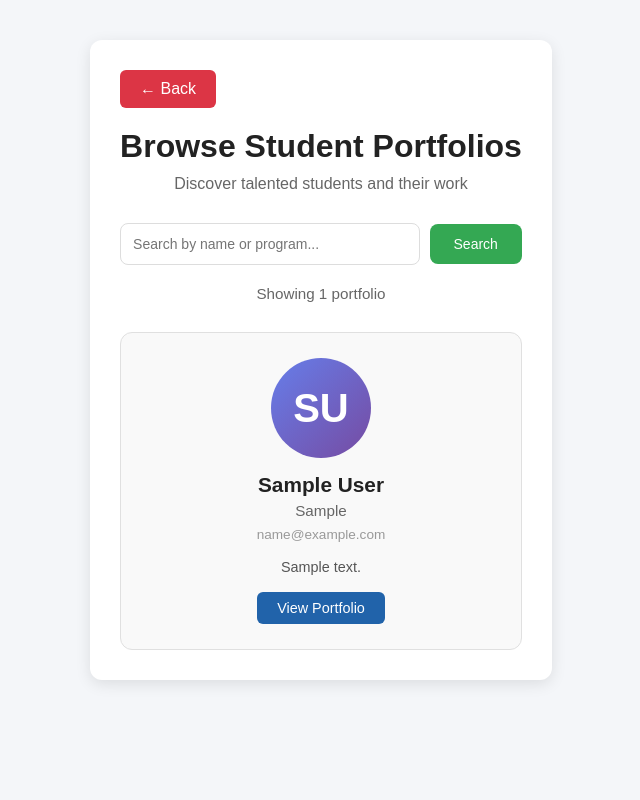
After one commit to ItZotic/php_act_3, a PHP site: page /browse.php in a window 1280 px wide. The commit adds this page. Shown: the whole page, without its empty margins (319-959 px from the left). Run offline with PHP 8.4, Linux system fonts and the light colour scheme; tables that the repository leaves empty or names only in its code hold one stand-in row (values such as "Sample post"); some libraries are stand-ins or nearby versions.

Commit message:
browse page for public view

```diff
--- /dev/null
+++ b/browse.php
@@ -0,0 +1,303 @@
+<?php
+require_once 'config.php';
+
+$db = Database::getInstance()->getConnection();
+$users = [];
+$searchQuery = "";
+
+try {
+    // Check if there's a search query
+    if (isset($_GET['search']) && !empty(trim($_GET['search']))) {
+        $searchQuery = sanitizeInput($_GET['search']);
+
+        // Search by name, username, or skills
+        $stmt = $db->prepare("
+            SELECT id, username, full_name, email, skills, education, bio
+            FROM users
+            WHERE (full_name ILIKE :search OR username ILIKE :search OR skills ILIKE :search OR education ILIKE :search)
+            AND full_name != ''
+            ORDER BY full_name ASC
+        ");
+        $stmt->execute(['search' => '%' . $searchQuery . '%']);
+    } else {
+        // Get all users with completed profiles
+        $stmt = $db->prepare("
+            SELECT id, username, full_name, email, skills, education, bio
+            FROM users
+            WHERE full_name != '' AND email != ''
+            ORDER BY full_name ASC
+        ");
+        $stmt->execute();
+    }
+
+    $users = $stmt->fetchAll();
+} catch (PDOException $e) {
+    error_log($e->getMessage());
+    $error = "Unable to load portfolios. Please try again later.";
+}
+?>
+<!DOCTYPE html>
+<html lang="en">
+<head>
+  <meta charset="UTF-8">
+  <meta name="viewport" content="width=device-width, initial-scale=1.0">
+  <title>Browse Student Portfolios</title>
+  <link rel="stylesheet" href="style.css">
+  <style>
+    .browse-container {
+      max-width: 900px;
+      margin: 40px auto;
+      padding: 30px;
+      background: #fff;
+      border-radius: 12px;
+      box-shadow: 0 4px 15px rgba(0, 0, 0, 0.1);
+    }
+
+    .browse-header {
+      text-align: center;
+      margin-bottom: 30px;
+    }
+
+    .browse-header h1 {
+      font-size: 2rem;
+      color: #222;
+      margin-bottom: 10px;
+    }
+
+    .search-box {
+      display: flex;
+      gap: 10px;
+      max-width: 500px;
+      margin: 20px auto;
+      justify-content: center;
+      align-items: center;
+    }
+
+    .search-box input {
+      flex: 1;
+      padding: 12px;
+      border: 1px solid #ddd;
+      border-radius: 8px;
+      font-size: 14px;
+    }
+
+    .search-box button {
+      padding: 12px 24px;
+      background: #34a853;
+      color: white;
+      border: none;
+      border-radius: 8px;
+      cursor: pointer;
+      font-size: 14px;
+      transition: background 0.3s;
+    }
+
+    .search-box button:hover {
+      background: #2d8e47;
+    }
+
+    .portfolio-grid {
+      display: grid;
+      grid-template-columns: repeat(auto-fill, minmax(280px, 1fr));
+      gap: 20px;
+      margin-top: 30px;
+    }
+
+    .portfolio-card {
+      background: #f9f9f9;
+      border: 1px solid #e0e0e0;
+      border-radius: 12px;
+      padding: 25px;
+      text-align: center;
+      transition: transform 0.3s, box-shadow 0.3s;
+      cursor: pointer;
+    }
+
+    .portfolio-card:hover {
+      transform: translateY(-5px);
+      box-shadow: 0 6px 20px rgba(0, 0, 0, 0.15);
+    }
+
+    .avatar-circle {
+      width: 100px;
+      height: 100px;
+      border-radius: 50%;
+      background: linear-gradient(135deg, #667eea 0%, #764ba2 100%);
+      margin: 0 auto 15px;
+      display: flex;
+      align-items: center;
+      justify-content: center;
+      font-size: 2.5rem;
+      color: white;
+      font-weight: bold;
+      text-transform: uppercase;
+    }
+
+    .portfolio-card h3 {
+      margin: 10px 0 5px 0;
+      color: #222;
+      font-size: 1.3rem;
+    }
+
+    .portfolio-card .program {
+      color: #666;
+      font-size: 0.95rem;
+      margin-bottom: 8px;
+    }
+
+    .portfolio-card .student-id {
+      color: #999;
+      font-size: 0.85rem;
+      margin-bottom: 15px;
+    }
+
+    .portfolio-card .bio-preview {
+      color: #555;
+      font-size: 0.9rem;
+      line-height: 1.4;
+      margin-bottom: 15px;
+      max-height: 60px;
+      overflow: hidden;
+      text-overflow: ellipsis;
+      display: -webkit-box;
+      -webkit-line-clamp: 3;
+      -webkit-box-orient: vertical;
+    }
+
+    .view-portfolio-btn {
+      display: inline-block;
+      padding: 8px 20px;
+      background: #2163aa;
+      color: white;
+      text-decoration: none;
+      border-radius: 6px;
+      font-size: 0.9rem;
+      transition: background 0.3s;
+    }
+
+    .view-portfolio-btn:hover {
+      background: #174a7a;
+    }
+
+    .back-btn {
+      display: inline-block;
+      padding: 10px 20px;
+      background: #dc3545;
+      color: white;
+      text-decoration: none;
+      border-radius: 6px;
+      margin-bottom: 20px;
+      transition: background 0.3s;
+    }
+
+    .back-btn:hover {
+      background: #c82333;
+    }
+
+    .no-results {
+      text-align: center;
+      padding: 40px;
+      color: #666;
+    }
+
+    .no-results h3 {
+      margin-bottom: 10px;
+      color: #999;
+    }
+
+    .results-count {
+      text-align: center;
+      color: #666;
+      margin: 20px 0;
+      font-size: 0.95rem;
+    }
+  </style>
+</head>
+<body>
+  <div class="browse-container">
+    <a href="login.php" class="back-btn">← Back</a>
+
+    <div class="browse-header">
+      <h1>Browse Student Portfolios</h1>
+      <p style="color: #666;">Discover talented students and their work</p>
+    </div>
+
+    <form method="GET" action="browse.php" class="search-box">
+      <input type="text" name="search" placeholder="Search by name or program..."
+             value="<?php echo htmlspecialchars($searchQuery); ?>">
+      <button type="submit">Search</button>
+    </form>
+
+    <?php if (isset($error)): ?>
+      <div class="error" style="text-align: center;"><?php echo htmlspecialchars($error); ?></div>
+    <?php elseif (empty($users)): ?>
+      <div class="no-results">
+        <h3>No portfolios found</h3>
+        <p>
+          <?php if ($searchQuery): ?>
+            No results for "<?php echo htmlspecialchars($searchQuery); ?>". Try a different search term.
+          <?php else: ?>
+            No students have completed their profiles yet. Be the first to create one!
+          <?php endif; ?>
+        </p>
+        <a href="signup.php" class="btn" style="margin-top: 15px;">Create Your Portfolio</a>
+      </div>
+    <?php else: ?>
+      <div class="results-count">
+        <?php
+        $count = count($users);
+        echo $searchQuery
+          ? "Found $count " . ($count === 1 ? 'portfolio' : 'portfolios') . " matching \"" . htmlspecialchars($searchQuery) . "\""
+          : "Showing $count " . ($count === 1 ? 'portfolio' : 'portfolios');
+        ?>
+      </div>
+
+      <div class="portfolio-grid">
+        <?php foreach ($users as $user): ?>
+          <div class="portfolio-card" onclick="window.location.href='public_resume.php?id=<?php echo $user['id']; ?>'">
+            <div class="avatar-circle">
+              <?php
+              // Get initials from full name
+              $nameParts = explode(' ', $user['full_name']);
+              $initials = '';
+              if (count($nameParts) >= 2) {
+                $initials = substr($nameParts[0], 0, 1) . substr($nameParts[count($nameParts) - 1], 0, 1);
+              } else {
+                $initials = substr($user['full_name'], 0, 2);
+              }
+              echo htmlspecialchars($initials);
+              ?>
+            </div>
+
+            <h3><?php echo htmlspecialchars($user['full_name']); ?></h3>
+
+            <div class="program">
+              <?php
+              // Extract degree from education (first line usually)
+              $educationLines = explode("\n", $user['education']);
+              echo htmlspecialchars($educationLines[0]);
+              ?>
+            </div>
+
+            <div class="student-id">
+              <?php echo htmlspecialchars($user['email']); ?>
+            </div>
+
+            <?php if (!empty($user['bio'])): ?>
+              <div class="bio-preview">
+                <?php echo htmlspecialchars($user['bio']); ?>
+              </div>
+            <?php endif; ?>
+
+            <a href="public_resume.php?id=<?php echo $user['id']; ?>"
+               class="view-portfolio-btn"
+               onclick="event.stopPropagation();">
+              View Portfolio
+            </a>
+          </div>
+        <?php endforeach; ?>
+      </div>
+    <?php endif; ?>
+  </div>
+</body>
+</html>
```
Also changed, not shown: login.php (+41 -11 lines), public_resume.php (+49 -15 lines).
